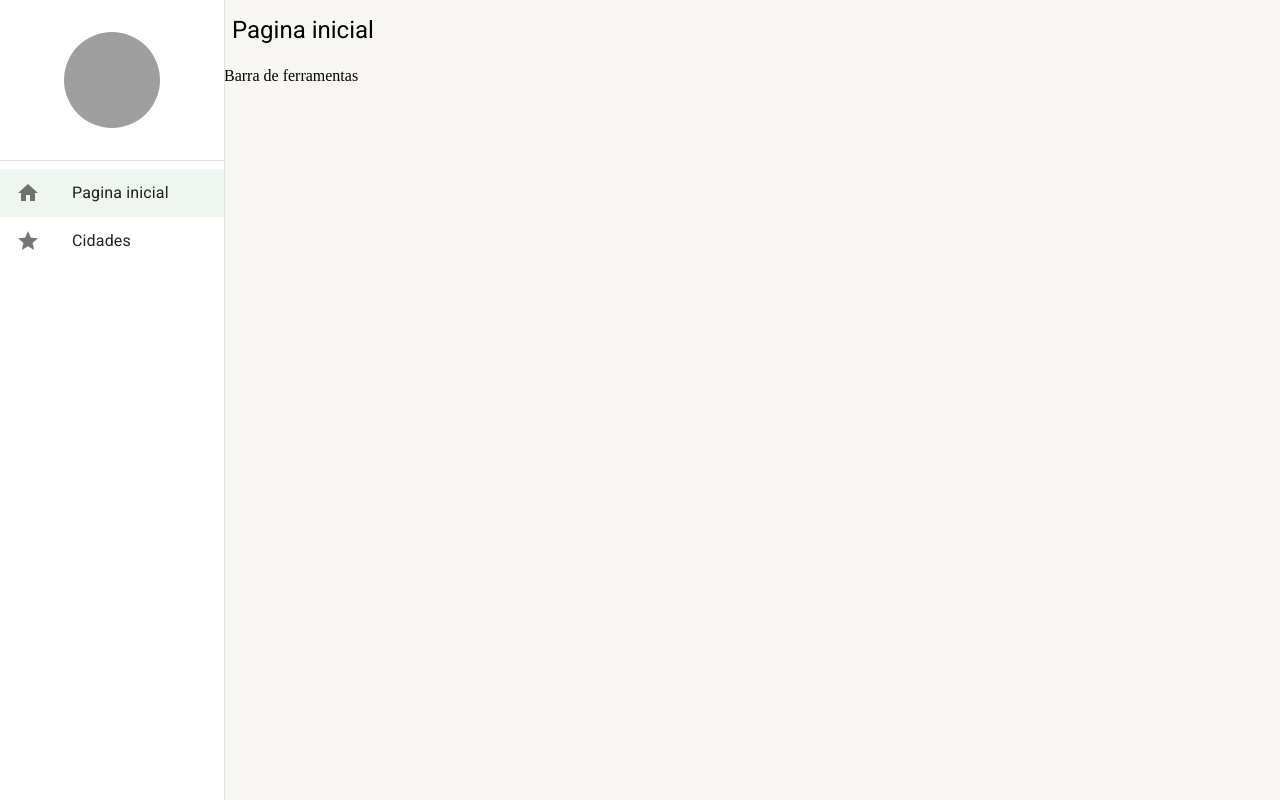
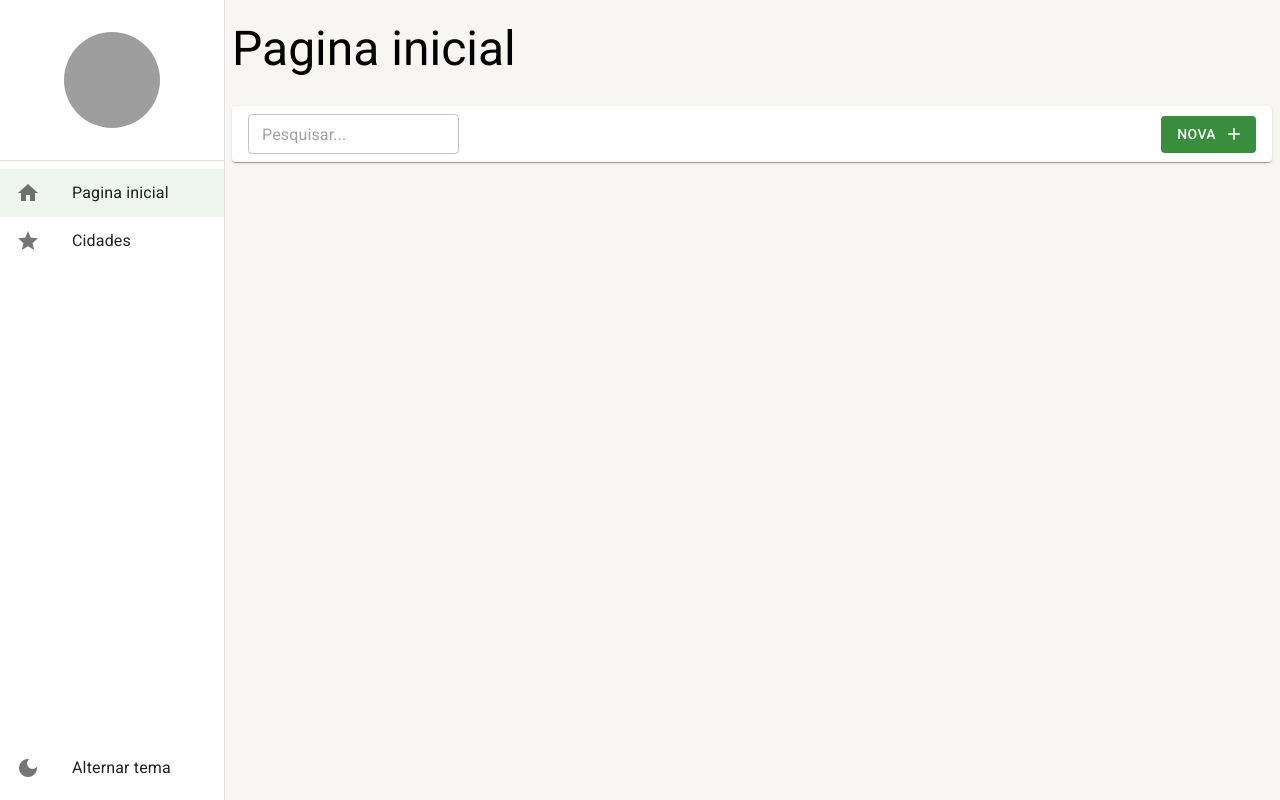
Before and after one commit to Flami22/Material-UI5-Typescript, a React (Create React App) app: page / in a window 1280 px wide. Built offline with nearby package versions, Linux system fonts and the light colour scheme; grey boxes are pictures that could not be loaded.

Commit message:
implemeted bar of tools

```diff
--- /dev/null
+++ b/src/components/barra-de-ferramentas/BarraDeFerramentas.tsx
@@ -0,0 +1,59 @@
+import { Box, Button, Icon, Paper, TextField, useTheme } from '@mui/material';
+
+interface IBarraDeFerramentasProps {
+    textoDaBusca?: string;
+    mostrarInputBusca?: boolean;
+    aoMudarTextoDeBusca?: (novoTexto: string) => void;
+    textoBotaoNovo?: string;
+    mostrarBotaoNovo?: boolean;
+    aoClicarEmNovo?: () => void;
+}
+
+export const BarraDeFerramentas: React.FC<IBarraDeFerramentasProps> = ({
+    textoDaBusca = '',
+    mostrarInputBusca = false,
+    aoMudarTextoDeBusca,
+    aoClicarEmNovo,
+    textoBotaoNovo = 'Novo',
+    mostrarBotaoNovo = true,
+}) => {
+    const theme = useTheme();
+
+    return (
+        <Box
+            gap={1}
+            marginX={1}
+            padding={1}
+            paddingX={2}
+            display="flex"
+            alignItems='center'
+            height={theme.spacing(5)}
+            component={Paper}
+        >
+            {mostrarInputBusca &&(
+                <TextField
+                    size='small'
+                    value={textoDaBusca}
+                    onChange={(e) => aoMudarTextoDeBusca?.(e.target.value)}
+                    placeholder='Pesquisar...'
+                />
+            )}
+
+            <Box
+                flex={1}
+                display='flex'
+                justifyContent='end'
+            >
+                {mostrarBotaoNovo && (
+                    <Button
+                        color='primary'
+                        disableElevation
+                        variant='contained'
+                        onClick={aoClicarEmNovo}
+                        endIcon={<Icon>add</Icon>}
+                    >{textoBotaoNovo}</Button>
+                )}
+            </Box>
+        </Box>
+    );
+};
--- a/src/components/index.tsx
+++ b/src/components/index.tsx
@@ -1 +1,2 @@
+export * from './barra-de-ferramentas/BarraDeFerramentas';
 export * from './menu-lateral/MenuLateral';
--- a/src/components/menu-lateral/MenuLateral.tsx
+++ b/src/components/menu-lateral/MenuLateral.tsx
@@ -1,7 +1,7 @@
 import { Avatar, Divider, Drawer, Icon, List, ListItemButton, ListItemIcon, ListItemText, useMediaQuery, useTheme } from '@mui/material';
 import { Box } from '@mui/system';
 import { useMatch, useNavigate, useResolvedPath } from 'react-router-dom';
-import { useDrawerContext } from '../../context';
+import { useAppThemeContext, useDrawerContext } from '../../context';
 
 interface IChildren {
     children?: React.ReactNode;
@@ -37,7 +37,8 @@
 export const MenuLateral: React.FC<IChildren> = ({ children }) => {
     const theme = useTheme();
     const smDown = useMediaQuery(theme.breakpoints.down('sm'));
-    const { isDrawerOpen, toggleDrawerOpen, drawerOptions } = useDrawerContext();
+    const {isDrawerOpen, toggleDrawerOpen, drawerOptions} = useDrawerContext();
+    const { toggleTheme } = useAppThemeContext();
 
     return (
         <>
@@ -78,6 +79,16 @@
                             ))}
                         </List>
                     </Box>
+                    <Box>
+                        <List component='nav'>
+                            <ListItemButton onClick={toggleTheme}>
+                                <ListItemIcon>
+                                    <Icon>dark_mode</Icon>
+                                </ListItemIcon>
+                                <ListItemText primary='Alternar tema' />
+                            </ListItemButton>
+                        </List>
+                    </Box>
                 </Box>
             </Drawer>
 
--- a/src/layouts/LayoutBaseDePagina.tsx
+++ b/src/layouts/LayoutBaseDePagina.tsx
@@ -1,38 +1,57 @@
 import { Icon, IconButton, Typography, useMediaQuery, useTheme } from '@mui/material';
 import { Box } from '@mui/system';
+import { ReactNode } from 'react';
 import { useDrawerContext } from '../context';
 
 interface ILayoutBaseDePaginaProps {
     titulo: string;
-    children?: React.ReactNode;
+    children?: ReactNode;
+    barraDeFerramentas?: ReactNode;
 }
 
-export const LayoutBaseDePagina: React.FC<ILayoutBaseDePaginaProps> = ({ children, titulo }) => {
+export const LayoutBaseDePagina: React.FC<ILayoutBaseDePaginaProps> = ({ children, titulo, barraDeFerramentas }) => {
     const theme = useTheme();
     const smDown = useMediaQuery(theme.breakpoints.down('sm'));
+    const mdDown = useMediaQuery(theme.breakpoints.down('md'));
 
     const { toggleDrawerOpen } = useDrawerContext();
 
     return (
-        <Box height='100%' display='flex' flexDirection='column' gap={1}>
-            <Box padding={1} display='flex' alignItems='center' height={theme.spacing(12)} gap={1}>
+        <Box
+            height='100%'
+            display='flex'
+            flexDirection='column'
+            gap={1}
+        >
+            <Box
+                padding={1}
+                display='flex'
+                alignItems='center'
+                height={theme.spacing(smDown ? 6 : mdDown ? 8 : 12)}
+                gap={1}
+            >
                 {smDown && (
                     <IconButton onClick={toggleDrawerOpen}>
                         <Icon> menu </Icon>
                     </IconButton>
                 )}
 
-                <Typography variant='h5'>
+                <Typography
+                    overflow='hidden'
+                    whiteSpace='nowrap'
+                    textOverflow='ellipsis'
+                    variant={smDown ? 'h5' : mdDown ? 'h4' : 'h3'}
+                >
                     {titulo}
                 </Typography>
-
             </Box>
 
-            <Box height='100%'>
-                Barra de ferramentas
-            </Box>
-
-            <Box height='100%'>
+            {barraDeFerramentas && (
+                <Box height='100%'>
+                    {barraDeFerramentas}
+                </Box>
+            )}
+            <Box flex={1} overflow='auto'>
                 {children}
             </Box>
         </Box>
--- a/src/pages/dashboard/DashBoard.tsx
+++ b/src/pages/dashboard/DashBoard.tsx
@@ -1,9 +1,14 @@
+import { BarraDeFerramentas } from '../../components';
 import { LayoutBaseDePagina } from '../../layouts';
 
 export const Dashboard = () => {
     return (
-        <LayoutBaseDePagina titulo='Pagina inicial'>
-
+        <LayoutBaseDePagina titulo='Pagina inicial' barraDeFerramentas={(
+            <BarraDeFerramentas
+                mostrarInputBusca
+                textoBotaoNovo='Nova'
+            />
+        )}>
         </LayoutBaseDePagina>
     );
 };
--- a/src/themes/Dark.ts
+++ b/src/themes/Dark.ts
@@ -18,6 +18,11 @@
         background: {
             paper: '#303134',
             default: '#202124',
+        },
+    },
+    typography: {
+        allVariants: {
+            color: 'white',
         }
     }
 });
```
